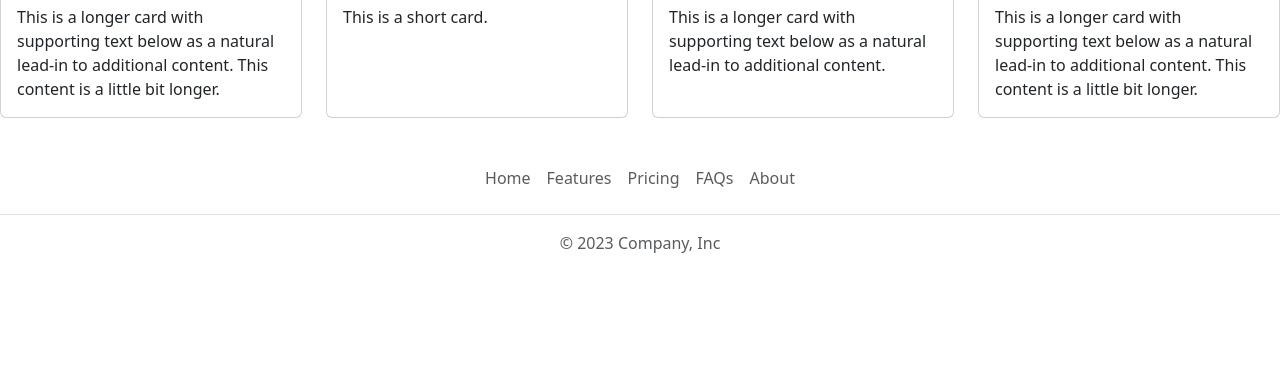
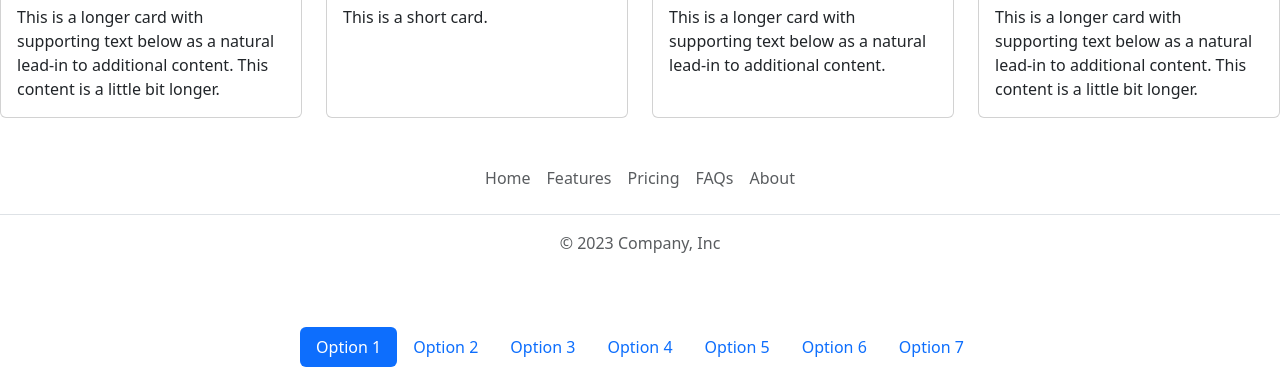
Before and after one commit to ayupal25/internship-project, a website with bundled scripts: page home.html in a window 1280 px wide. Shown: the part 1034-1417 px from the top of the page. Before the commit the page ends 1345 px from the top, so only its background shows below. Built offline with nearby package versions, Linux system fonts and the light colour scheme.

Commit message:
Update home.html

```diff
--- a/home.html
+++ b/home.html
@@ -115,3 +115,16 @@
     <script type="module" src="js/main.js"></script>
 </body>
 </html>
+
+ <header class="d-flex justify-content-center py-3">
+
+    <ul class="nav nav-pills">
+      <li class="nav-item"><a href="#" class="nav-link active" aria-current="page">Option 1</a></li>
+      <li class="nav-item"><a href="#" class="nav-link">Option 2</a></li>
+      <li class="nav-item"><a href="#" class="nav-link">Option 3</a></li>
+      <li class="nav-item"><a href="#" class="nav-link">Option 4</a></li>
+      <li class="nav-item"><a href="#" class="nav-link">Option 5</a></li>
+      <li class="nav-item"><a href="#" class="nav-link">Option 6</a></li>
+      <li class="nav-item"><a href="#" class="nav-link">Option 7</a></li>
+    </ul>
+  </header>
```
